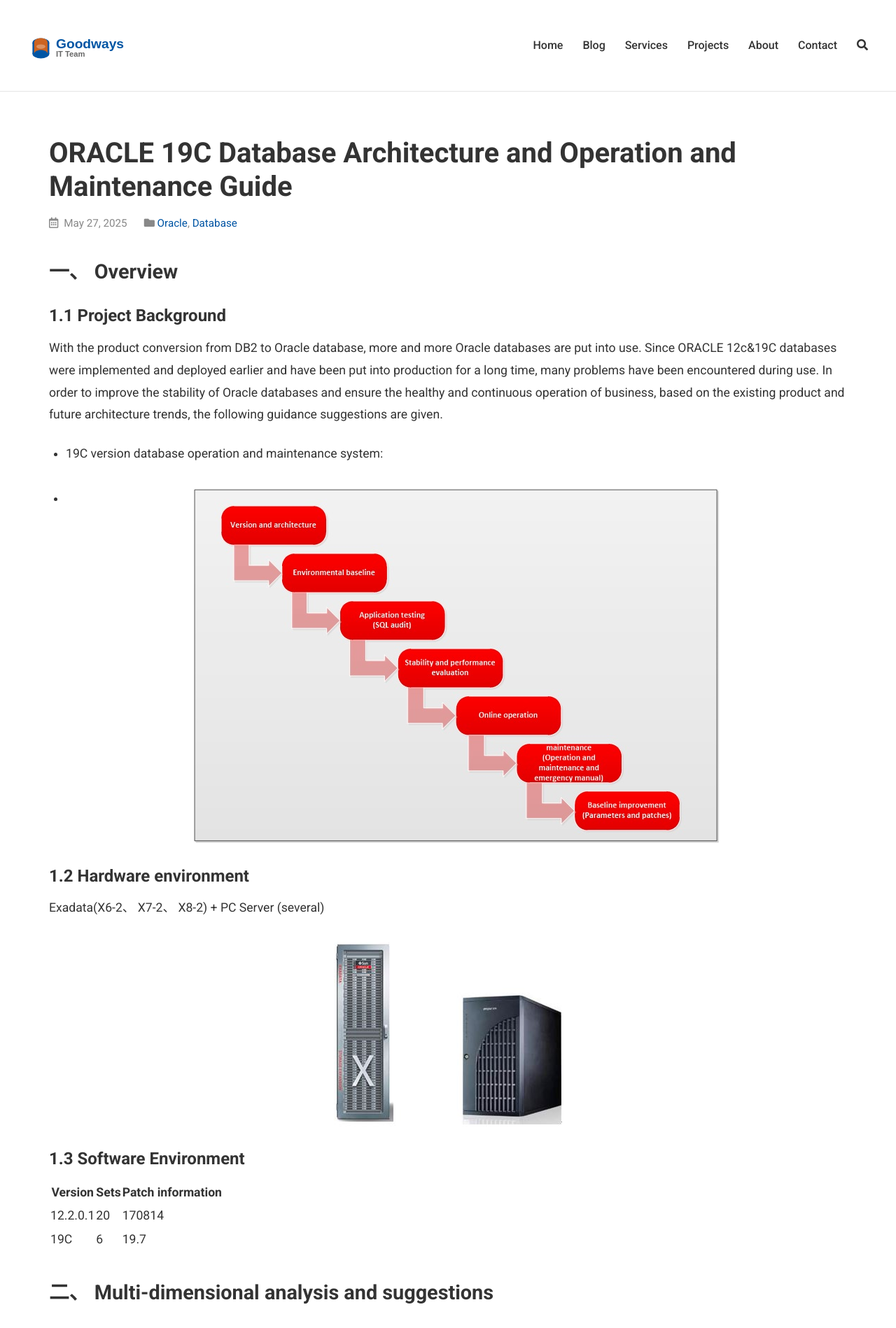
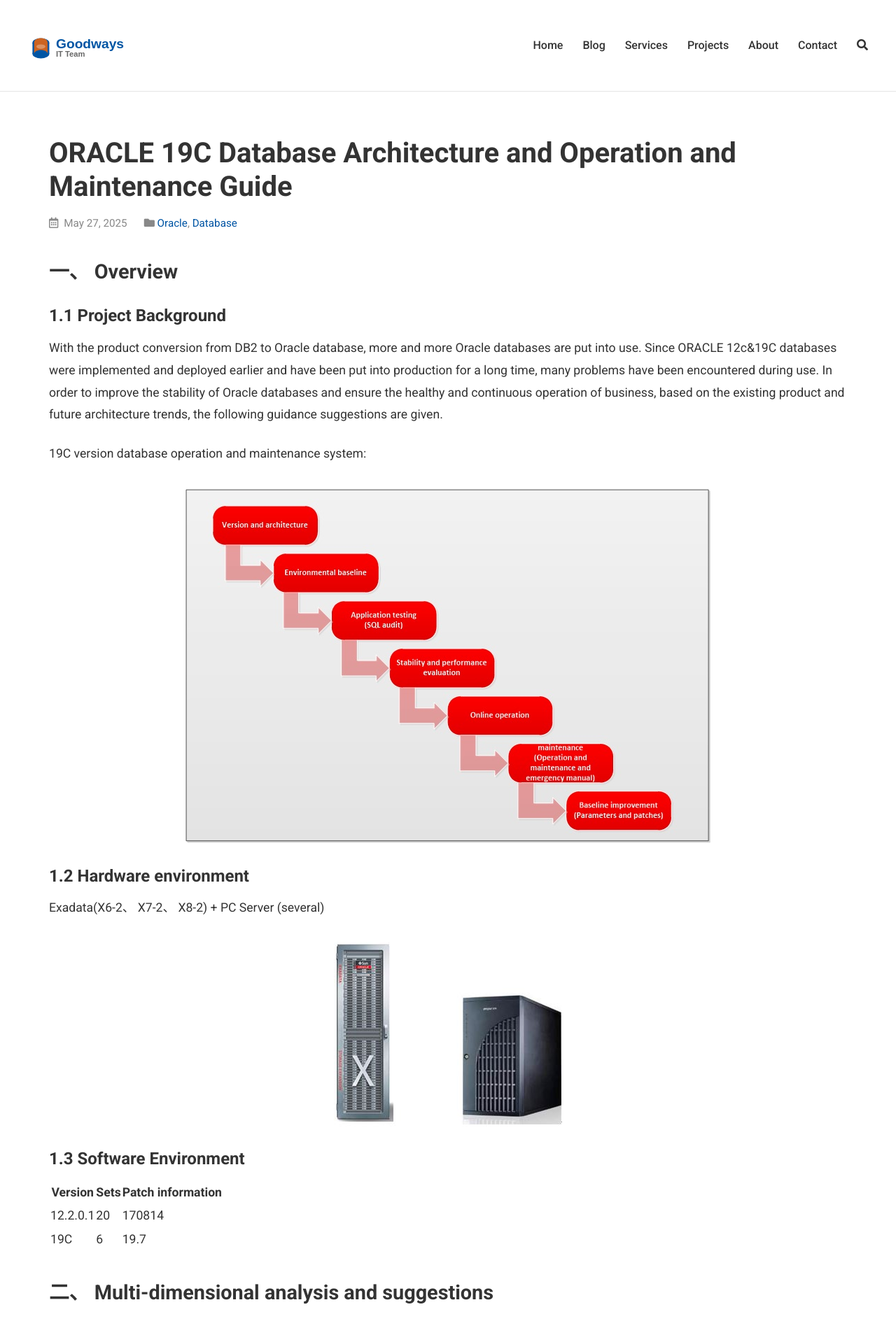
Before and after one commit to goodwaysIT/en, a Jekyll site: the page built from _posts/2025-05-27-ORACLE-19C-Database-Architecture-and-Operation-and-Maintenance-Guide.md, in a window 1280 px wide. Shown: the top 1898 px of the page at 70% size. Built offline with Jekyll 4.4.1, drawn with Linux system fonts in a browser that asks for light colours.

```diff
--- a/_posts/2025-05-27-ORACLE-19C-Database-Architecture-and-Operation-and-Maintenance-Guide.md
+++ b/_posts/2025-05-27-ORACLE-19C-Database-Architecture-and-Operation-and-Maintenance-Guide.md
@@ -12,8 +12,10 @@ author: Leo.Wang
 ## 一、	Overview
 ### 1.1	Project Background
 With the product conversion from DB2 to Oracle database, more and more Oracle databases are put into use. Since ORACLE 12c&19C databases were implemented and deployed earlier and have been put into production for a long time, many problems have been encountered during use. In order to improve the stability of Oracle databases and ensure the healthy and continuous operation of business, based on the existing product and future architecture trends, the following guidance suggestions are given.
-* 19C version database operation and maintenance system:
-* ![db_architecture](https://goodwaysit.github.io/en/assets/images/database/db_architecture.png#pic_left)
+
+19C version database operation and maintenance system:
+
+![db_architecture](https://goodwaysit.github.io/en/assets/images/database/db_architecture.png#pic_left)
 
 ### 1.2	Hardware environment
 
```
